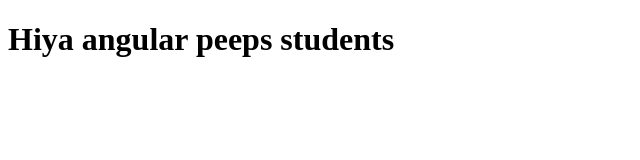
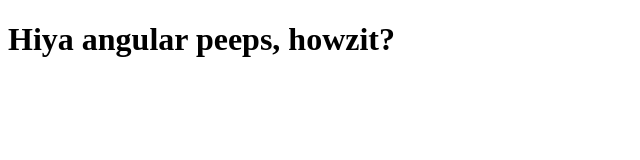
Before and after one commit to shinyamos/coursera-fullstack-angular, a plain HTML site: page index.html in a window 1280 px wide. Shown: the full height of the page, 0-640 px from the left. Drawn offline with Linux system fonts and the light colour scheme.

Commit message:
removed foolish text from page

```diff
--- a/index.html
+++ b/index.html
@@ -5,6 +5,6 @@
     <title>Hello Angular class</title>
   </head>
   <body>
-<h1>Hiya angular peeps students</h1>
+<h1>Hiya angular peeps, howzit?</h1>
   </body>
 </html>
```
